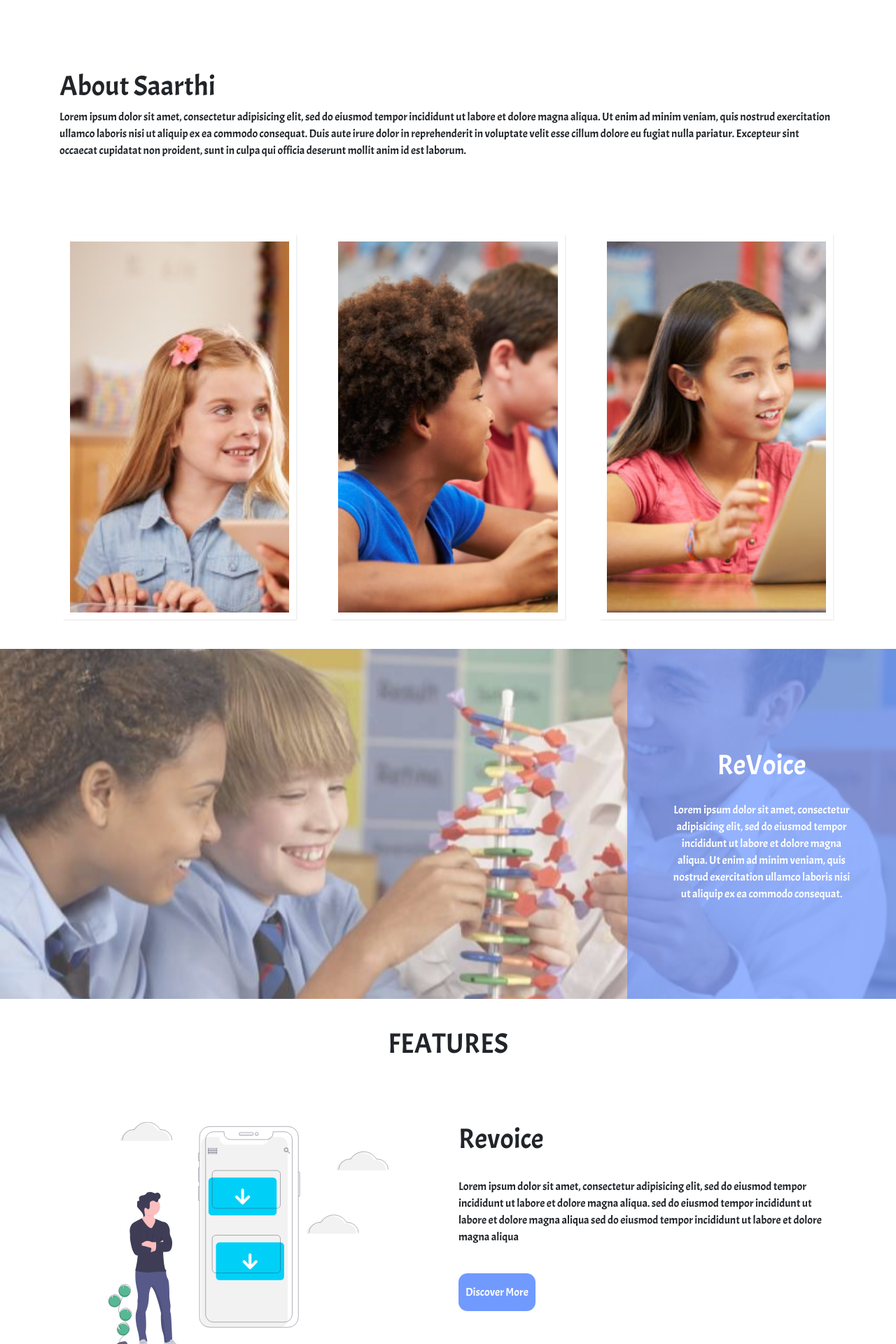
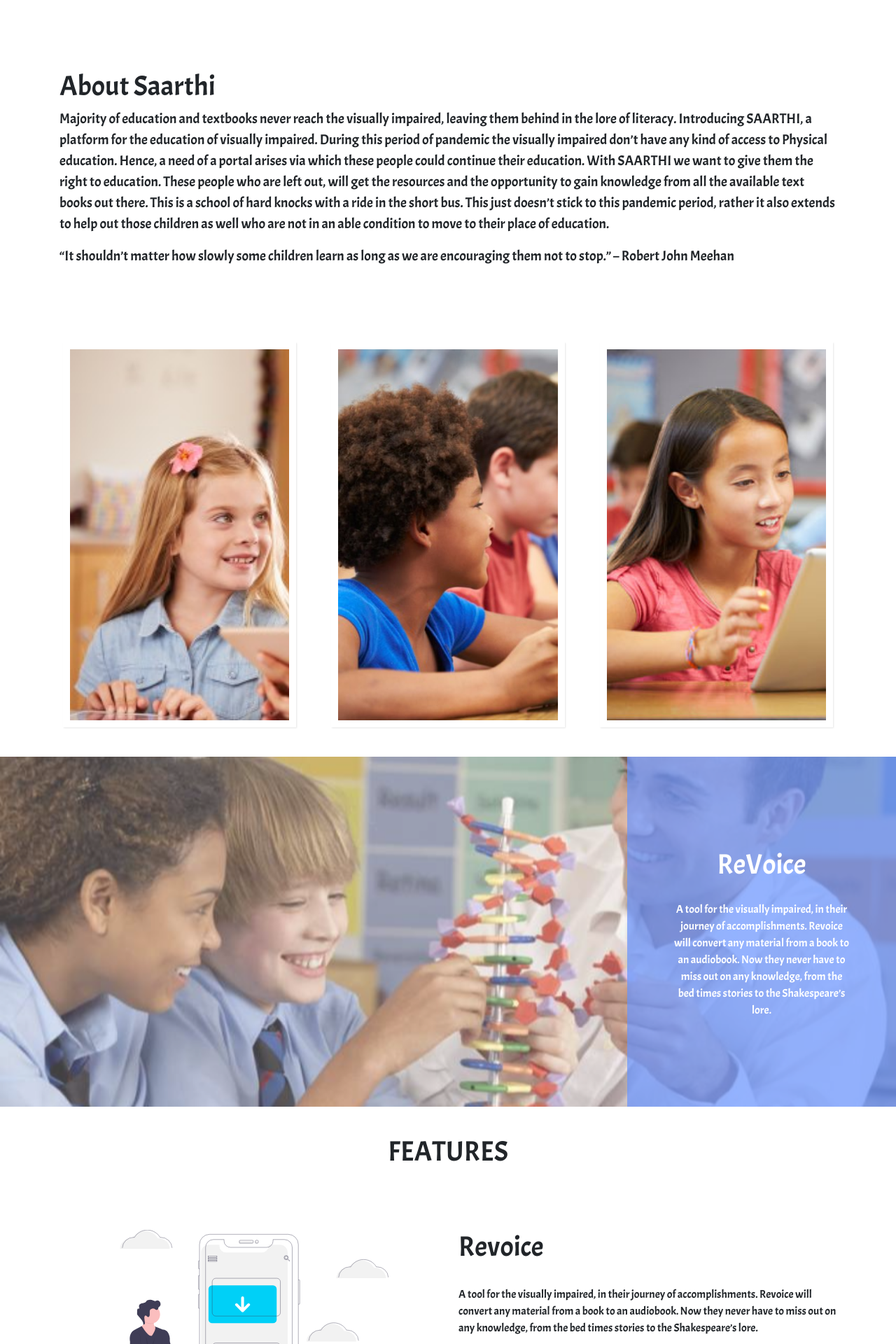
Before and after one commit to Shubh0405/Hackumbc, a Django app: page / in a window 1280 px wide. Shown: the part 801-2721 px from the top of the page at 70% size. Run offline with Django 3.2, Linux system fonts and the light colour scheme; some libraries are stand-ins or nearby versions.

Commit message:
static files fixed

```diff
--- a/hack_umbc/static/css/ocr_form.css
+++ b/hack_umbc/static/css/ocr_form.css
@@ -27,7 +27,7 @@
   position: relative;
   max-width: 750px;
   text-align: center;
-  color: white;
+  color: #004970;
 }
 
 .banner .content h1{
--- a/hack_umbc/static/css/style.css
+++ b/hack_umbc/static/css/style.css
@@ -167,7 +167,7 @@ nav ul li a:hover {
   position: relative;
   max-width: 750px;
   text-align: center;
-  color: white;
+  color: #004970;
 
 }
 
@@ -188,6 +188,10 @@ nav ul li a:hover {
 
 .aboutus .heading{
   margin-top: 20px;
+}
+
+.aboutus .aboutcont p{
+  font-size: 20px !important;
 }
 
 .parallax{
@@ -517,3 +521,23 @@ box-shadow: 0 0 5px #000
   background-image: url("notebook.PNG");
   background-repeat: repeat;
 }
+
+#myBtn {
+  display: block; /* Hidden by default */
+  position: fixed; /* Fixed/sticky position */
+  bottom: 20px; /* Place the button at the bottom of the page */
+  right: 30px; /* Place the button 30px from the right */
+  z-index: 99; /* Make sure it does not overlap */
+  border: none; /* Remove borders */
+  outline: none; /* Remove outline */
+  background-color: red; /* Set a background color */
+  color: white; /* Text color */
+  cursor: pointer; /* Add a mouse pointer on hover */
+  padding: 15px; /* Some padding */
+  border-radius: 10px; /* Rounded corners */
+  font-size: 18px; /* Increase font size */
+}
+
+#myBtn:hover {
+  background-color: #555; /* Add a dark-grey background on hover */
+}
--- a/hack_umbc/templates/eportal/base.html
+++ b/hack_umbc/templates/eportal/base.html
@@ -9,7 +9,8 @@
     <link rel="stylesheet" href="https://maxcdn.bootstrapcdn.com/bootstrap/4.0.0/css/bootstrap.min.css" integrity="sha384-Gn5384xqQ1aoWXA+058RXPxPg6fy4IWvTNh0E263XmFcJlSAwiGgFAW/dAiS6JXm" crossorigin="anonymous">
     <link rel="preconnect" href="https://fonts.gstatic.com">
     <link href="https://fonts.googleapis.com/css2?family=Acme&display=swap" rel="stylesheet">
-
+    <link rel="stylesheet" href="https://pro.fontawesome.com/releases/v5.10.0/css/all.css">
+    <link href="https://maxcdn.bootstrapcdn.com/font-awesome/4.7.0/css/font-awesome.min.css" rel="stylesheet">
     <script src="https://code.jquery.com/jquery-3.2.1.slim.min.js" integrity="sha384-KJ3o2DKtIkvYIK3UENzmM7KCkRr/rE9/Qpg6aAZGJwFDMVNA/GpGFF93hXpG5KkN" crossorigin="anonymous"></script>
     <script src="https://cdnjs.cloudflare.com/ajax/libs/popper.js/1.12.9/umd/popper.min.js" integrity="sha384-ApNbgh9B+Y1QKtv3Rn7W3mgPxhU9K/ScQsAP7hUibX39j7fakFPskvXusvfa0b4Q" crossorigin="anonymous"></script>
     <script src="https://maxcdn.bootstrapcdn.com/bootstrap/4.0.0/js/bootstrap.min.js" integrity="sha384-JZR6Spejh4U02d8jOt6vLEHfe/JQGiRRSQQxSfFWpi1MquVdAyjUar5+76PVCmYl" crossorigin="anonymous"></script>
--- a/hack_umbc/templates/eportal/index.html
+++ b/hack_umbc/templates/eportal/index.html
@@ -1,7 +1,7 @@
 {% extends 'eportal/base.html' %}
 {% load static %}
 {% block content %}
-
+<button onclick="topFunction()" id="myBtn" title="Go to top">Top</button>
 <div class="banner">
     <img class="banner_background" src="{% static 'images/landing.jpg' %}" alt="">
     <div class="content">
@@ -16,7 +16,8 @@
             <h1 data-aos="fade-right" data-aos-delay="50">About Saarthi</h1>
         </div>
         <div class="aboutcont">
-          <p data-aos="fade-right" data-aos-delay="100">Lorem ipsum dolor sit amet, consectetur adipisicing elit, sed do eiusmod tempor incididunt ut labore et dolore magna aliqua. Ut enim ad minim veniam, quis nostrud exercitation ullamco laboris nisi ut aliquip ex ea commodo consequat. Duis aute irure dolor in reprehenderit in voluptate velit esse cillum dolore eu fugiat nulla pariatur. Excepteur sint occaecat cupidatat non proident, sunt in culpa qui officia deserunt mollit anim id est laborum.</p>
+            <p data-aos="fade-right" data-aos-delay="100">Majority of education and textbooks never reach the visually impaired, leaving them behind in the lore of literacy. Introducing SAARTHI, a platform for the education of visually impaired. During this period of pandemic the visually impaired don’t have any kind of access to Physical education. Hence,  a need of a portal arises via which these people could continue their education. With SAARTHI we want to give them the right to education. These people who are left out, will get the resources and the opportunity to gain knowledge from all the available text books out there. This is a school of hard knocks with a ride in the short bus. This just doesn’t stick to this pandemic period, rather it also extends to help out those children as well who are not in an able condition to move to their place of education.</p>
+            <p data-aos="fade-right" data-aos-delay="100">“It shouldn’t matter how slowly some children learn as long as we are encouraging them not to stop.” – Robert John Meehan</p>
         </div>
     </div>
 </div>
@@ -24,29 +25,32 @@
 <div class="cards_section">
     <div class="row">
         <div class="col-md-12 col-lg-4">
-          <div class="view view-first" data-aos="fade-left" data-aos-delay="50" data-aos-duration="1500">
+            <div class="view view-first" data-aos="zoom-out-left" data-aos-delay="50" data-aos-duration="1500">
                 <img src="{% static 'images/card1.jpg' %}" />
                 <div class="mask">
                     <h2>General Students</h2>
-              <p>Lorem ipsum dolor sit amet, consectetur adipisicing elit, sed do eiusmod tempor incididunt ut labore et dolore magna aliqua. Ut enim ad minim veniam, quis nostrud exercitation ullamco laboris nisi ut aliquip ex ea commodo consequat.</p>
+                    <p>Lorem ipsum dolor sit amet, consectetur adipisicing elit, sed do eiusmod tempor incididunt ut labore et dolore magna aliqua. Ut enim ad minim veniam, quis nostrud exercitation ullamco laboris nisi ut aliquip ex ea commodo
+                        consequat.</p>
                 </div>
             </div>
         </div>
         <div class="col-md-12 col-lg-4">
-          <div class="view view-first" data-aos="fade-up" data-aos-delay="100" data-aos-duration="1500">
+            <div class="view view-first" data-aos="zoom-out-up" data-aos-delay="100" data-aos-duration="1500">
                 <img src="{% static 'images/card2.jpg' %}" />
                 <div class="mask">
                     <h2>General Students</h2>
-              <p>Lorem ipsum dolor sit amet, consectetur adipisicing elit, sed do eiusmod tempor incididunt ut labore et dolore magna aliqua. Ut enim ad minim veniam, quis nostrud exercitation ullamco laboris nisi ut aliquip ex ea commodo consequat.</p>
+                    <p>Lorem ipsum dolor sit amet, consectetur adipisicing elit, sed do eiusmod tempor incididunt ut labore et dolore magna aliqua. Ut enim ad minim veniam, quis nostrud exercitation ullamco laboris nisi ut aliquip ex ea commodo
+                        consequat.</p>
                 </div>
             </div>
         </div>
         <div class="col-md-12 col-lg-4">
-          <div class="view view-first" data-aos="fade-right" data-aos-delay="150" data-aos-duration="1500">
+            <div class="view view-first" data-aos="zoom-out-right" data-aos-delay="150" data-aos-duration="1500">
                 <img src="{% static 'images/card3.jpg' %}" />
                 <div class="mask">
                     <h2>General Students</h2>
-              <p>Lorem ipsum dolor sit amet, consectetur adipisicing elit, sed do eiusmod tempor incididunt ut labore et dolore magna aliqua. Ut enim ad minim veniam, quis nostrud exercitation ullamco laboris nisi ut aliquip ex ea commodo consequat.</p>
+                    <p>Lorem ipsum dolor sit amet, consectetur adipisicing elit, sed do eiusmod tempor incididunt ut labore et dolore magna aliqua. Ut enim ad minim veniam, quis nostrud exercitation ullamco laboris nisi ut aliquip ex ea commodo
+                        consequat.</p>
                 </div>
             </div>
         </div>
@@ -54,12 +58,13 @@
 </div>
 
 <div class="parallax pic">
-      <div class="content" data-aos="fade-left">
-        <div class="heading" data-aos="fade-left" data-aos-delay="50" data-aos-duration="1000">
+    <div class="content" data-aos="fade-up">
+        <div class="heading" data-aos="fade-up" data-aos-delay="50" data-aos-duration="1000">
             <h1>ReVoice</h1>
         </div>
-        <div class="descr" data-aos="fade-left" data-aos-delay="100" data-aos-duration="1000">
-          <p>Lorem ipsum dolor sit amet, consectetur adipisicing elit, sed do eiusmod tempor incididunt ut labore et dolore magna aliqua. Ut enim ad minim veniam, quis nostrud exercitation ullamco laboris nisi ut aliquip ex ea commodo consequat.</p>
+        <div class="descr" data-aos="fade-up" data-aos-delay="100" data-aos-duration="1000">
+            <p>A tool for the visually impaired, in their journey of accomplishments. Revoice will convert any material from a book to an audiobook. Now they never have to miss out on any knowledge, from the bed times stories to the Shakespeare’s lore.
+            </p>
         </div>
     </div>
 </div>
@@ -80,9 +85,11 @@
                 <div class="col-12 col-md-6" data-aos="fade-left" data-aos-delay="50" data-aos-duration="1000">
                     <h1>Revoice</h1>
                     <br>
-            <p>Lorem ipsum dolor sit amet, consectetur adipisicing elit, sed do eiusmod tempor incididunt ut labore et dolore magna aliqua. sed do eiusmod tempor incididunt ut labore et dolore magna aliqua sed do eiusmod tempor incididunt ut labore et dolore magna aliqua</p>
+                    <p>A tool for the visually impaired, in their journey of accomplishments. Revoice will convert any material from a book to an audiobook. Now they never have to miss out on any knowledge, from the bed times stories to the Shakespeare’s lore.</p>
                     <br>
-            <a href="#"><p id="revoice-button">Discover More</p></a>
+                    <a href="#">
+                        <p id="revoice-button">Discover More</p>
+                    </a>
                 </div>
             </div>
         </div>
@@ -95,9 +102,11 @@
                     <div class="text-content">
                         <h1>Speech To Text</h1>
                         <br>
-              <p>Lorem ipsum dolor sit amet, consectetur adipisicing elit, sed do eiusmod tempor incididunt ut labore et dolore magna aliqua. sed do eiusmod tempor incididunt ut labore et dolore magna aliqua sed do eiusmod tempor incididunt ut labore et dolore magna aliqua</p>
+                        <p>Never need to worry about writing, with this tool we want to empower these young minds to write what is in their mind through their voice. The tool will convert your voice to text.</p>
                         <br>
-              <a href="#"><p id="revoice-button">Discover More</p></a>
+                        <a href="#">
+                            <p id="revoice-button">Discover More</p>
+                        </a>
                     </div>
                 </div>
                 <div class="col-12 col-md-6">
@@ -120,9 +129,12 @@
                 <div class="col-12 col-md-6" data-aos="fade-left" data-aos-delay="150" data-aos-duration="1000">
                     <h1>Text To Speech</h1>
                     <br>
-              <p>Lorem ipsum dolor sit amet, consectetur adipisicing elit, sed do eiusmod tempor incididunt ut labore et dolore magna aliqua. sed do eiusmod tempor incididunt ut labore et dolore magna aliqua sed do eiusmod tempor incididunt ut labore et dolore magna aliqua</p>
+                    <p>Lorem ipsum dolor sit amet, consectetur adipisicing elit, sed do eiusmod tempor incididunt ut labore et dolore magna aliqua. sed do eiusmod tempor incididunt ut labore et dolore magna aliqua sed do eiusmod tempor incididunt ut
+                        labore et dolore magna aliqua</p>
                     <br>
-              <a href="#"><p id="revoice-button">Discover More</p></a>
+                    <a href="#">
+                        <p id="revoice-button">Discover More</p>
+                    </a>
                 </div>
             </div>
         </div>
@@ -135,9 +147,12 @@
                     <div class="text-content">
                         <h1>Voice Controllable Portal</h1>
                         <br>
-              <p>Lorem ipsum dolor sit amet, consectetur adipisicing elit, sed do eiusmod tempor incididunt ut labore et dolore magna aliqua. sed do eiusmod tempor incididunt ut labore et dolore magna aliqua sed do eiusmod tempor incididunt ut labore et dolore magna aliqua</p>
+                        <p>Lorem ipsum dolor sit amet, consectetur adipisicing elit, sed do eiusmod tempor incididunt ut labore et dolore magna aliqua. sed do eiusmod tempor incididunt ut labore et dolore magna aliqua sed do eiusmod tempor incididunt
+                            ut labore et dolore magna aliqua</p>
                         <br>
-              <a href="#"><p id="revoice-button">Discover More</p></a>
+                        <a href="#">
+                            <p id="revoice-button">Discover More</p>
+                        </a>
                     </div>
                 </div>
                 <div class="col-12 col-md-6">
@@ -150,6 +165,7 @@
     </div>
 </div>
 
+
 <div class="footer">
     <h5>Made in HackUMBC 2020 by team index.html</h5>
 </div>
```
Also changed, not shown: hack_umbc/requirements.txt (added, +9 -0 lines). Lines whose indentation alone changed are shown as unchanged.
